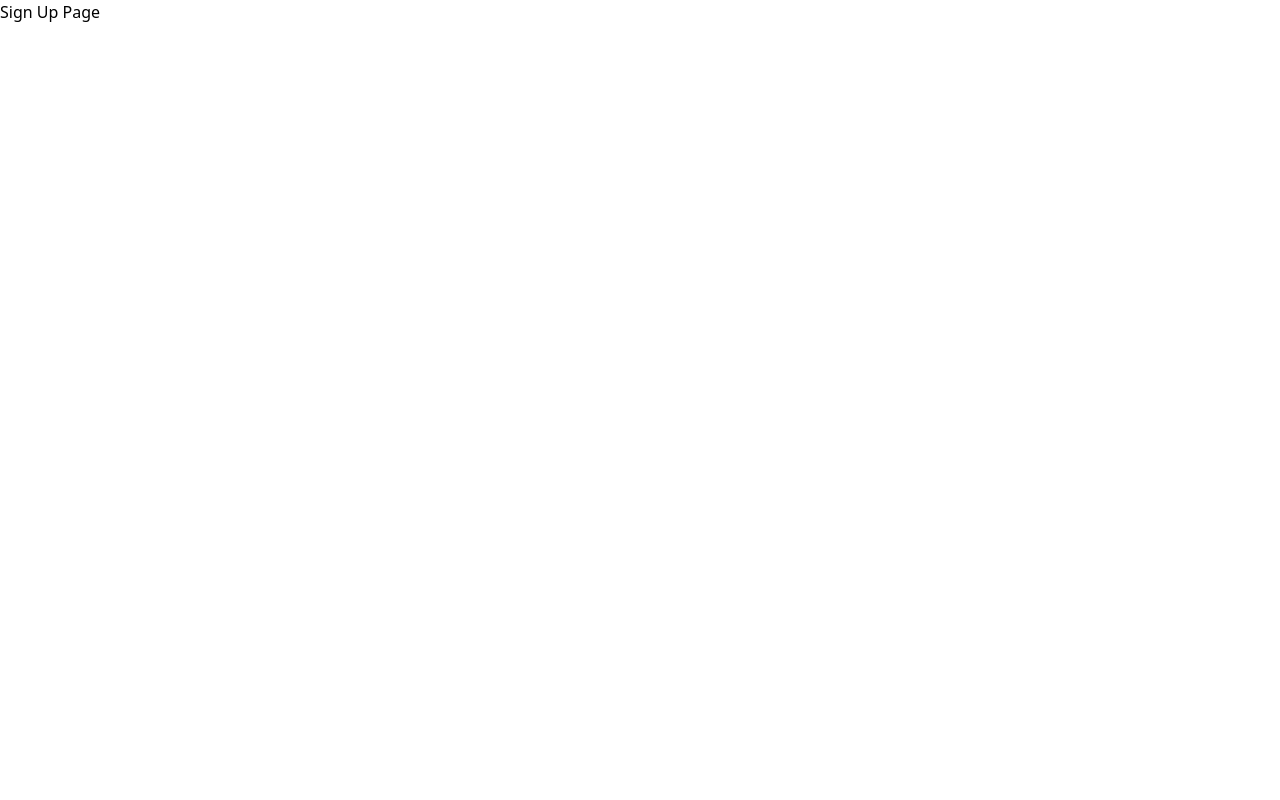
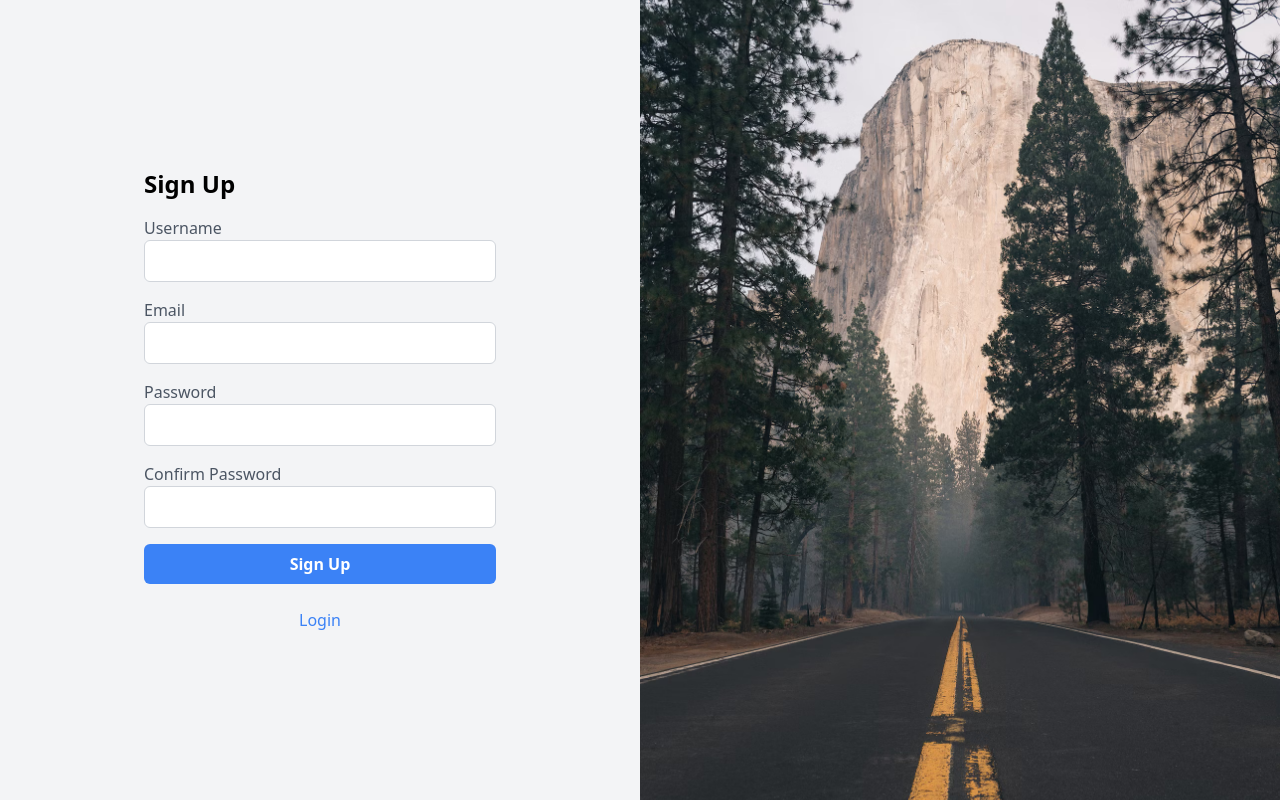
Before and after one commit to keishiin/elysium, a React (Vite) app in the folder frontend/: page /signup in a window 1280 px wide. Built offline with nearby package versions, Linux system fonts and the light colour scheme.

Commit message:
added sign up page styling

```diff
--- a/frontend/src/pages/SignUp.tsx
+++ b/frontend/src/pages/SignUp.tsx
@@ -1,5 +1,98 @@
+import { useState } from "react";
+import { Link } from "react-router-dom";
+
 function SignUp() {
-  return <div>Sign Up Page</div>;
+  const [username, setUserName] = useState("");
+  const [password, setPassword] = useState("");
+  const [passwordCheck, setPasswordCheck] = useState("");
+  const [email, setEmail] = useState("");
+
+  const handleSubmit = (event: any) => {
+    console.log("username => ", username);
+    console.log("password => ", password);
+    console.log("passwordCheck => ", passwordCheck);
+    console.log("email => ", email);
+
+    event.target.reset();
+
+    setUserName("");
+    setPassword("");
+    setPasswordCheck("");
+    setEmail("");
+  };
+
+  return (
+    <div className="bg-gray-100 flex justify-center items-center h-screen">
+      {/* Right: Sign up Form  */}
+      <div className="lg:p-36 md:p-52 sm:20 p-8 w-full lg:w-1/2">
+        <h1 className="text-2xl font-semibold mb-4">Sign Up</h1>
+        <form onSubmit={handleSubmit}>
+          {/* <!-- Username Input --> */}
+          <div className="mb-4">
+            <label className="block text-gray-600">Username</label>
+            <input
+              type="text"
+              id="username"
+              name="username"
+              className="w-full border border-gray-300 rounded-md py-2 px-3 focus:outline-none focus:border-blue-500"
+              onChange={(event) => setUserName(event.target.value)}
+            ></input>
+          </div>
+          <div className="mb-4">
+            <label className="block text-gray-600">Email</label>
+            <input
+              type="text"
+              id="email"
+              name="email"
+              className="w-full border border-gray-300 rounded-md py-2 px-3 focus:outline-none focus:border-blue-500"
+              onChange={(event) => setEmail(event.target.value)}
+            ></input>
+          </div>
+          <div className="mb-4">
+            <label className="block text-gray-600">Password</label>
+            <input
+              type="password"
+              id="password"
+              name="password"
+              className="w-full border border-gray-300 rounded-md py-2 px-3 focus:outline-none focus:border-blue-500"
+              onChange={(event) => setPassword(event.target.value)}
+            ></input>
+          </div>
+          <div className="mb-4">
+            <label className="block text-gray-600">Confirm Password</label>
+            <input
+              type="password"
+              id="confrimPassword"
+              name="confirmPassword"
+              className="w-full border border-gray-300 rounded-md py-2 px-3 focus:outline-none focus:border-blue-500"
+              onChange={(event) => setPasswordCheck(event.target.value)}
+            ></input>
+          </div>
+          {/* <!-- Sign Up Button --> */}
+          <button
+            type="submit"
+            className="bg-blue-500 hover:bg-blue-600 text-white font-semibold rounded-md py-2 px-4 w-full"
+          >
+            Sign Up
+          </button>
+        </form>
+        {/* <!-- Sign up  Link --> */}
+        <div className="mt-6 text-blue-500 text-center">
+          <Link to="/login" className="hover:underline">
+            Login
+          </Link>
+        </div>
+      </div>
+      {/* <!-- Right: Image --> */}
+      <div className="w-1/2 h-screen hidden lg:block">
+        <img
+          src="../../images/photo-1698207873249-640dab81d84e.jpg"
+          alt="Placeholder Image"
+          className="object-cover w-full h-full"
+        ></img>
+      </div>
+    </div>
+  );
 }
 
 export default SignUp;
```
